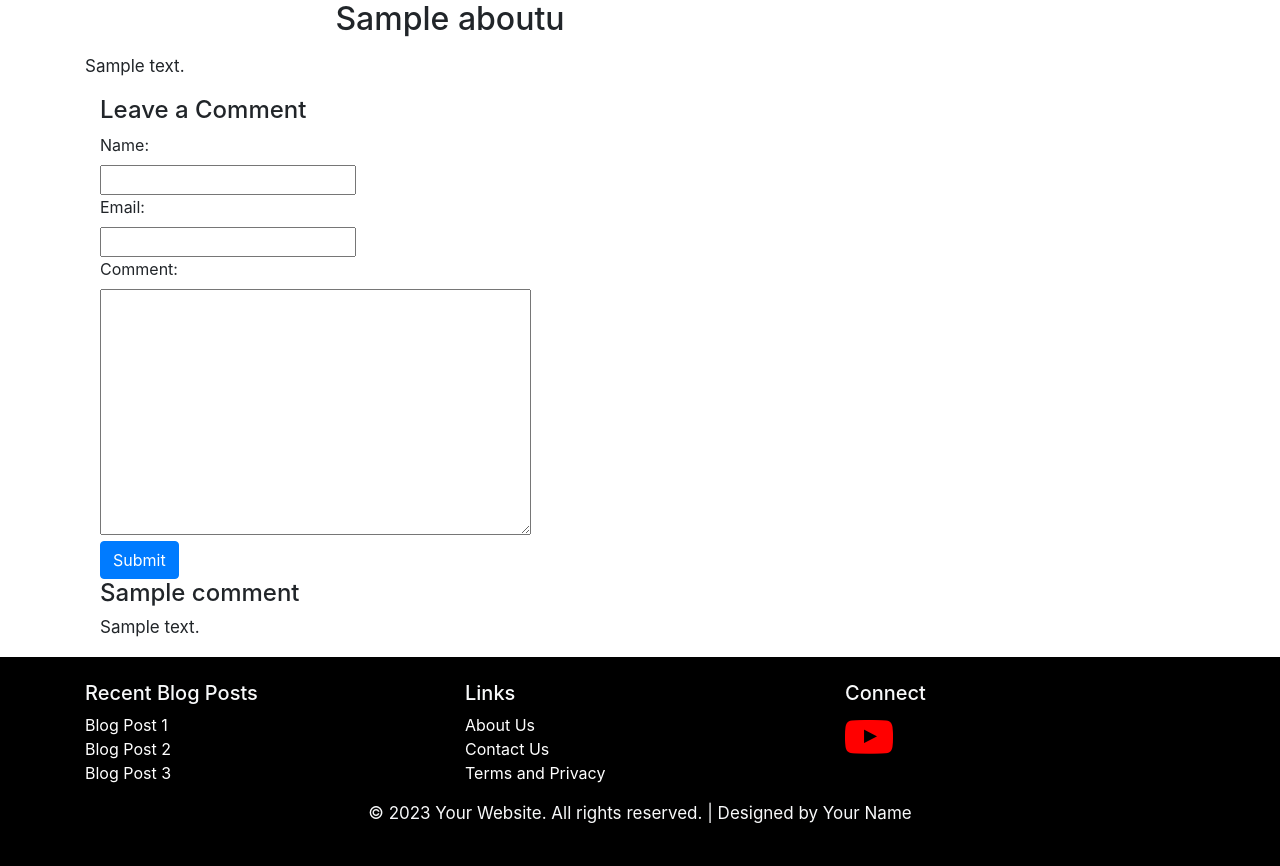
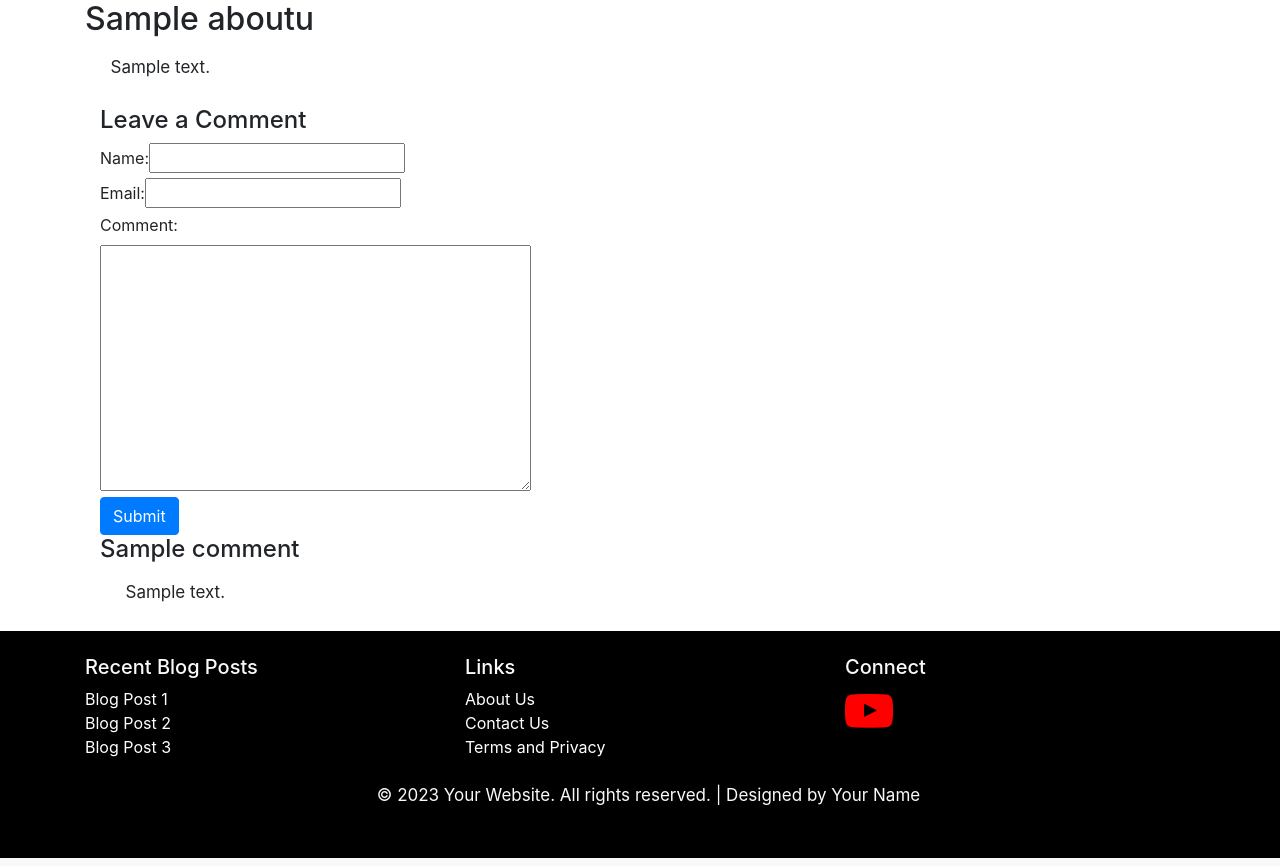
Before and after one commit to behradpeikani/bps_gamer, a Django app: page /about-us/ in a window 1280 px wide. Shown: the part 56-922 px from the top of the page. Run offline with Django 3.2, Linux system fonts and the light colour scheme; tables that the repository leaves empty hold one stand-in row (values such as "Sample post"); some libraries are stand-ins or nearby versions.

Commit message:
fix paragraphs

```diff
--- a/static/css/style.css
+++ b/static/css/style.css
@@ -32,4 +32,9 @@
 
 p {
    font-size: 17px;
+   margin: 0 0 1em;
+   padding: 0.5em;
+   line-height: 1.5;
+   text-align: justify;
+   text-indent: 1em;
 }
--- a/templates/core_app/about_us_page.html
+++ b/templates/core_app/about_us_page.html
@@ -6,9 +6,9 @@
 {% block content %}
 
 <div class="row">
-	<div class="col-md-8">
-		<h2 class="text-center">{{ obj.title }}</h2>
-		<p>{{ obj.content|safe|linebreaks  }}</p>
+	<div class="col-md-12">
+		<h2>{{ obj.title }}</h2>
+		<p>{{ obj.content|safe }}</p>
 		<div class="col-md-4">
 			<h4>Leave a Comment</h4>
 			<form method="post">
```
